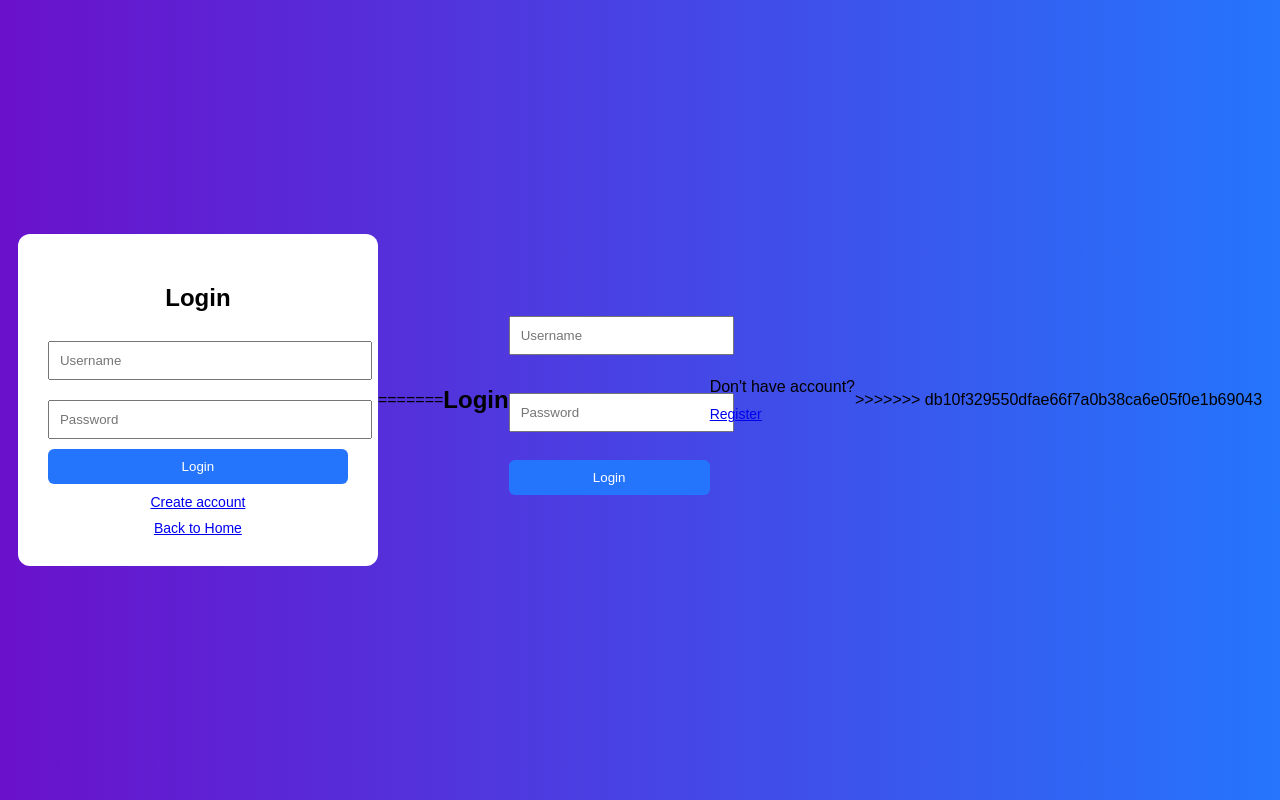
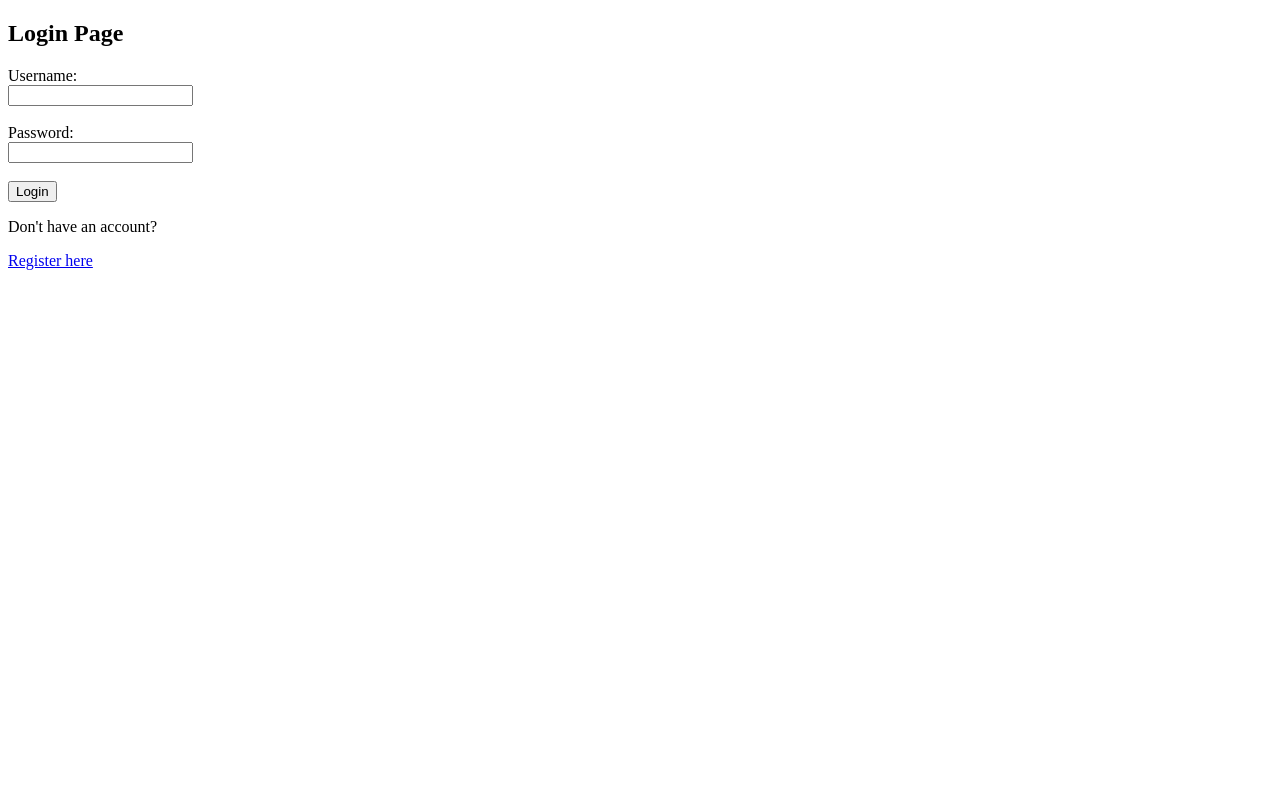
Before and after one commit to divyatharshiniiravisangkar-jpg/GitExercise-SoulSpeak, a Flask app: page /login in a window 1280 px wide. Run offline with Flask 3, Linux system fonts and the light colour scheme.

Commit message:
Update login and register page

```diff
--- a/templates/login.html
+++ b/templates/login.html
@@ -1,80 +1,24 @@
 <!DOCTYPE html>
-<html lang="en">
-<head>
-    <meta charset="UTF-8">
-    <title>Login - SoulSpeak</title>
-    <style>
-        body {
-            margin: 0;
-            font-family: Arial;
-            background: linear-gradient(to right, #6a11cb, #2575fc);
-            display: flex;
-            justify-content: center;
-            align-items: center;
-            height: 100vh;
-        }
-
-        .box {
-            background: white;
-            padding: 30px;
-            border-radius: 12px;
-            width: 300px;
-            text-align: center;
-        }
-
-        input {
-            width: 100%;
-            padding: 10px;
-            margin: 10px 0;
-        }
-
-        button {
-            width: 100%;
-            padding: 10px;
-            background: #2575fc;
-            color: white;
-            border: none;
-            border-radius: 6px;
-        }
-
-        a {
-            display: block;
-            margin-top: 10px;
-            font-size: 14px;
-        }
-    </style>
-</head>
-<body>
-
-<div class="box">
-    <h2>Login</h2>
-
-    <form action="/login" method="POST">
-        <input type="text" name="username" placeholder="Username" required>
-        <input type="password" name="password" placeholder="Password" required>
-
-        <button type="submit">Login</button>
-    </form>
-
-    <a href="/register">Create account</a>
-    <a href="/">Back to Home</a>
-</div>
-
-=======
 <html>
 <head>
     <title>Login</title>
 </head>
 <body>
-    <h2>Login</h2>
 
-    <form method="POST">
-        <input type="text" name="username" placeholder="Username" required><br><br>
-        <input type="password" name="password" placeholder="Password" required><br><br>
+    <h2>Login Page</h2>
+
+    <form method="POST" action="/login">
+        <label>Username:</label><br>
+        <input type="text" name="username" required><br><br>
+
+        <label>Password:</label><br>
+        <input type="password" name="password" required><br><br>
+
         <button type="submit">Login</button>
     </form>
 
-    <p>Don't have account? <a href="/register">Register</a></p>
->>>>>>> db10f329550dfae66f7a0b38ca6e05f0e1b69043
+    <p>Don't have an account?</p>
+    <a href="/register">Register here</a>
+
 </body>
 </html>
```
Also changed, not shown: templates/register.html (+12 -5 lines).
